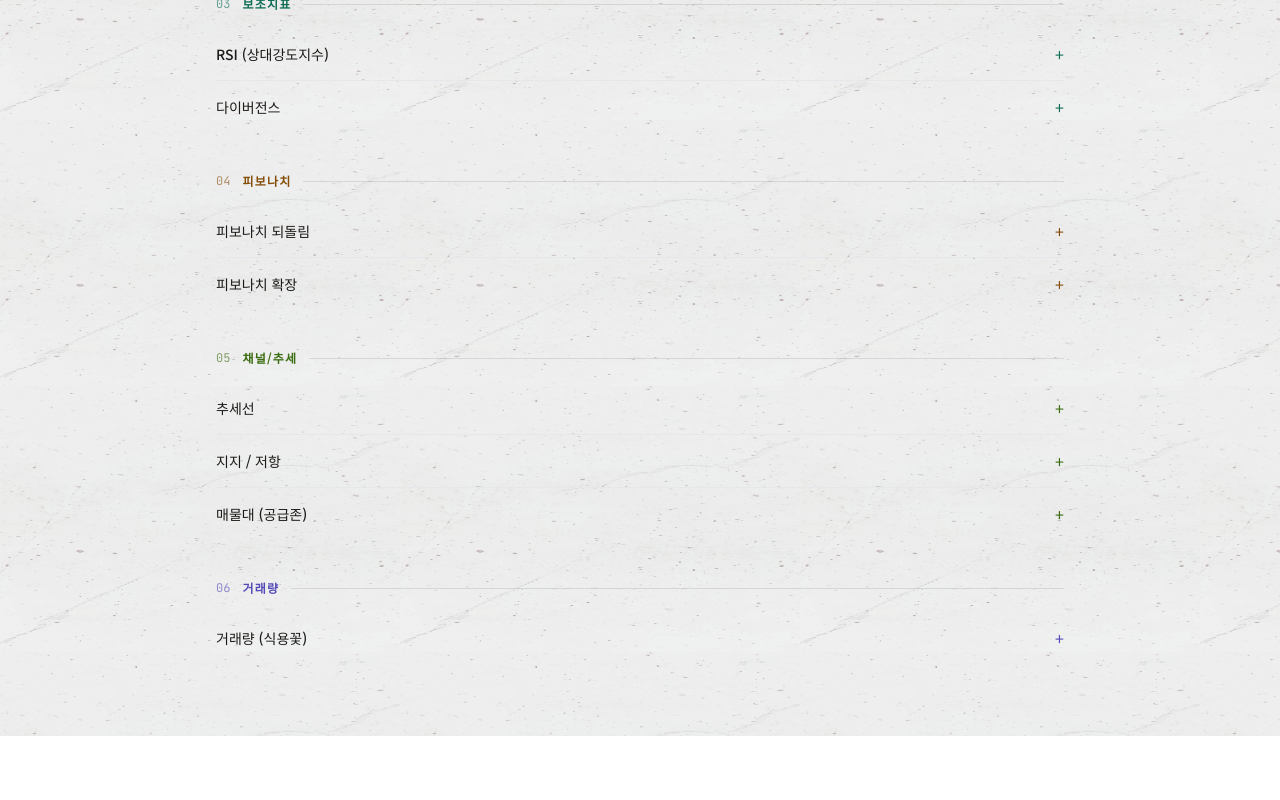
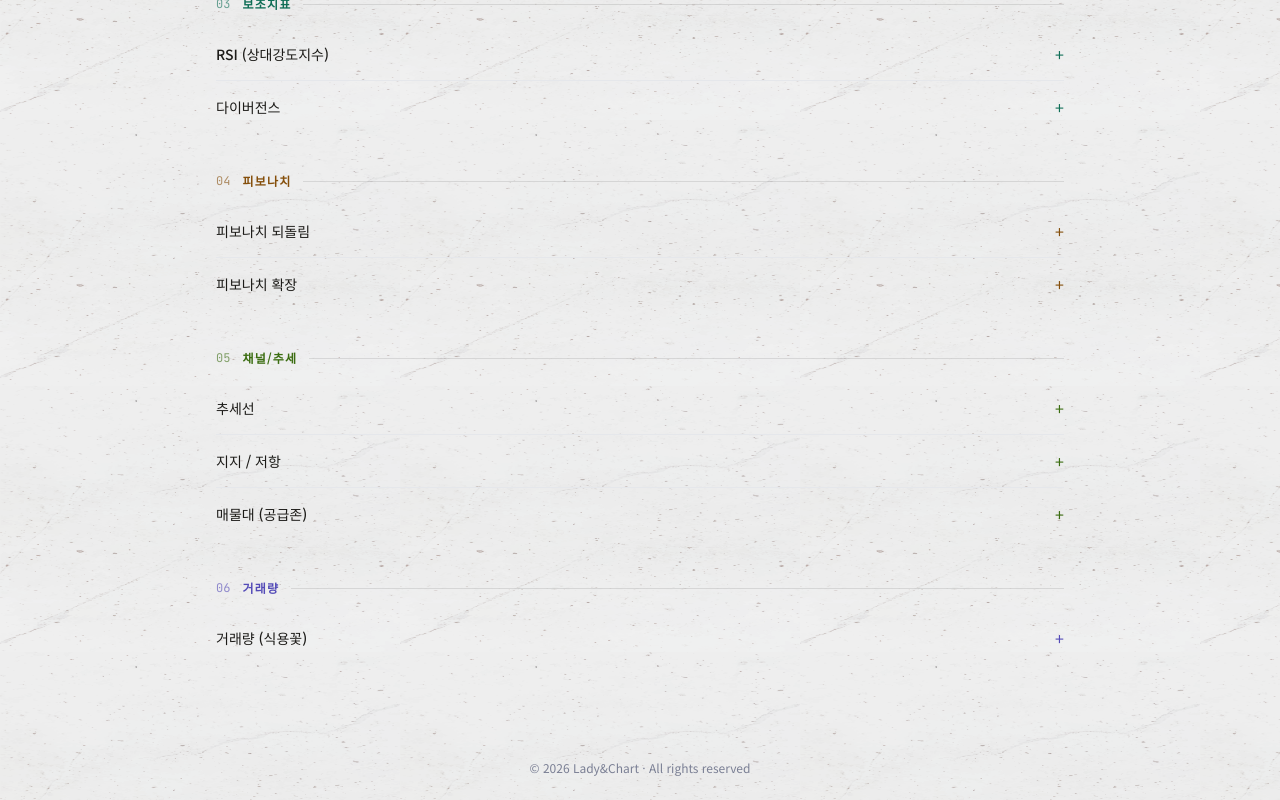
Before and after one commit to devgyk0905-sudo/LaCha, a React (Vite) app: page / in a window 1280 px wide. Shown: the part 678-1478 px from the top of the page. Before the commit the page ends 1414 px from the top, so only its background shows below. Built offline with nearby package versions, Linux system fonts and the light colour scheme.

Commit message:
reserved insert

```diff
--- a/src/App.jsx
+++ b/src/App.jsx
@@ -14,10 +14,10 @@ export const ThemeContext = createContext()
 export const useTheme = () => useContext(ThemeContext)
 
 const NAV = [
-  { path: '/',          label: '개념·용어' },
   { path: '/candle',    label: '캔들 패턴' },
   { path: '/channel',   label: '채널 패턴' },
   { path: '/wave',      label: '파동 이론' },
+  { path: '/',          label: '개념·용어' },
   { path: '/fibonacci', label: '피보나치 확장' },
   { path: '/harmonic',  label: '하모닉' },
 ]
@@ -50,6 +50,9 @@ function Layout() {
           <Route path="/harmonic"  element={<Harmonic />} />
         </Routes>
       </main>
+      <footer className="max-w-4xl mx-auto px-6 py-6 text-center">
+        <p className="text-xs text-[#7a7f94]">© 2026 Lady&Chart · All rights reserved</p>
+      </footer>
     </div>
   )
 }
```
